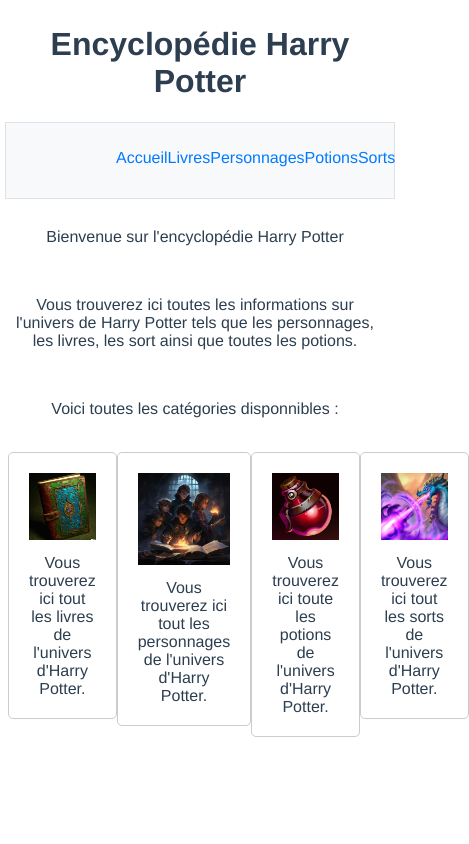
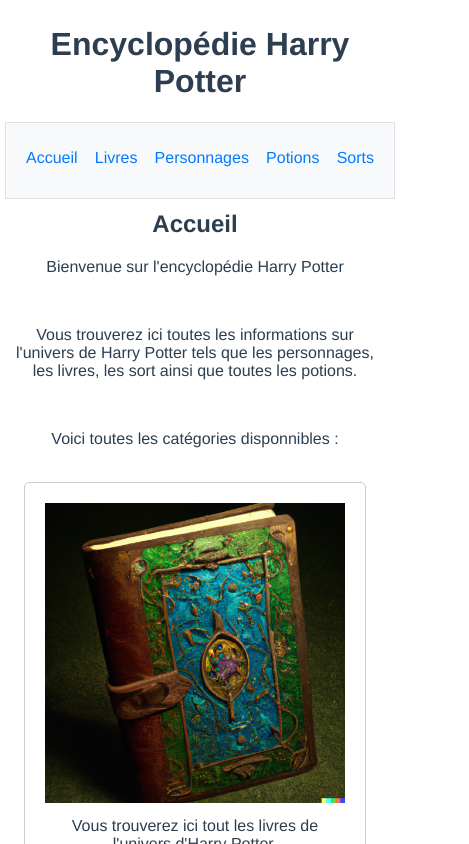
Before and after one commit to Geenzao/Encyclop-die-Harry-Potter, a Vue app in the folder encyclopedie-harry-potter/: page / in a window 390 px wide. Shown: the top 844 px of the page, 469 px wide, since content can reach past the window. Built offline with nearby package versions, Linux system fonts and the light colour scheme.

Commit message:
Le sommaire et l'accueil sont responsive

```diff
--- a/encyclopedie-harry-potter/src/App.vue
+++ b/encyclopedie-harry-potter/src/App.vue
@@ -43,7 +43,7 @@
 
 @media screen and (max-width: 768px) {
   .main-content {
-    padding-top: 100px; /* ajustez la marge supérieure pour les écrans plus petits */
+    padding-top: 130px; /* ajustez la marge supérieure pour les écrans plus petits */
   }
 
   .sommaireVue {
--- a/encyclopedie-harry-potter/src/components/Pages/accueilPage.vue
+++ b/encyclopedie-harry-potter/src/components/Pages/accueilPage.vue
@@ -40,4 +40,14 @@
         text-decoration: none;
         color: inherit; /* Utilisez la couleur par défaut */
     }
+
+    @media screen and (max-width: 768px){
+        .case-pages-container {
+            display: flex;
+            flex-direction: column;
+            justify-content: space-between;
+            /*Mettre au centre les éléments*/
+            align-items: center;
+        }
+    }
 </style>
--- a/encyclopedie-harry-potter/src/components/Sommaire/SommaireComp.vue
+++ b/encyclopedie-harry-potter/src/components/Sommaire/SommaireComp.vue
@@ -26,10 +26,6 @@
     border: 1px solid #dee2e6;
   }
 
-  .sommaire h2 {
-    font-size: 1.2em;
-  }
-
   .sommaire-list {
     display: flex; /* Utiliser la disposition flex */
     justify-content: space-between; /* Pour répartir les éléments uniformément sur la ligne */
@@ -51,4 +47,15 @@
   .sommaire li a:hover {
     text-decoration: underline;
   }
+
+  @media screen and (max-width: 768px){
+    .sommaire-list {
+      display: flex; /* Utiliser la disposition flex */
+      justify-content: space-between; /* Pour répartir les éléments uniformément sur la ligne */
+      list-style-type: none;
+      padding: 0;
+      margin-left: 10px;
+      margin-right: 10px;
+    }
+  }
   </style>
```
